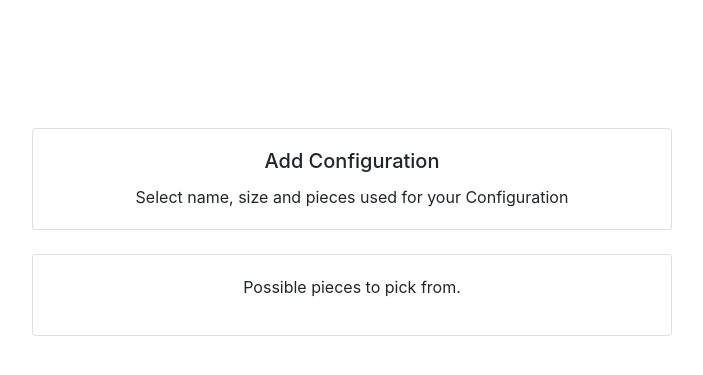
After one commit to gheorghitamutu/IALegoFramework, a Flask app: template web/templates/public/add_configuration.html in a window 1280 px wide. The commit adds this page. Shown: the top 375 px of the page, without its empty margins (288-991 px from the left). Run offline with Flask 2, Linux system fonts and the light colour scheme; the template is opened without the code that fills it, so the values that code supplies are empty; some libraries are stand-ins or nearby versions.

Commit message:
added configuration in interface
bug fix plotly piece matrix (frontend to plotly)
finished piece addition and removal (json load/dump)
added configuration (page only; unfinished)

Co-Authored-By: hmanuela <hmanuela@users.noreply.github.com>

```diff
--- a/main.py
+++ b/main.py
@@ -5,6 +5,7 @@ from configuration import CommonConfigurations
 from piece import CommonPieces, Piece
 from threading import Thread
 from flask import request
+import json
 
 configurations_bp = Blueprint(
     'configurations',
@@ -18,6 +19,12 @@ pieces_bp = Blueprint(
     static_folder='static',
     template_folder=os.path.join('web', 'templates', 'public', 'resources', 'pieces'))
 
+user_made_pieces_bp = Blueprint(
+    'user_made_pieces',
+    __name__,
+    static_folder='static',
+    template_folder=os.path.join('web', 'templates', 'public', 'resources', 'pieces', 'user_made'))
+
 
 app = Flask(__name__,
             static_url_path='',
@@ -27,18 +34,18 @@ app = Flask(__name__,
 
 @app.route('/')
 def index():
-    return render_template('index.html', message='test')
+    return render_template('index.html')
 
 
-def get_files_list_from(folder):
+def get_file_names_only(folder):
     path = os.path.join(app.template_folder, 'resources', folder)
     return [os.path.splitext(f.name)[0] for f in os.scandir(path) if os.path.isfile(f.path)]
 
 
 @app.route('/configurations')
 def configurations():
-    return render_template('configurations.html', configurations=get_files_list_from('configurations'),
-                           user_made_configurations=get_files_list_from('configurations\\user_made'))
+    return render_template('configurations.html', configurations=get_file_names_only('configurations'),
+                           user_made_configurations=list(set(get_file_names_only('configurations\\user_made'))))
 
 
 @configurations_bp.route('/configurations/<path:path>')
@@ -48,13 +55,24 @@ def render_configuration_file(path):
 
 @app.route('/pieces')
 def pieces():
-    return render_template('pieces.html', pieces=get_files_list_from('pieces'),
-                           user_made_pieces=get_files_list_from('pieces\\user_made'))
+    return render_template('pieces.html', pieces=get_file_names_only('pieces'),
+                           user_made_pieces=list(set(get_file_names_only('pieces\\user_made'))))  # ignore json files
 
 
 @pieces_bp.route('/pieces/<path:path>')
 def render_piece_file(path):
-    return render_template(os.path.join('{}.html'.format(path)))
+    piece_template_name = os.path.join('{}.html'.format(path))
+    piece_path = os.path.join(app.root_path, pieces_bp.template_folder, piece_template_name)
+    if os.path.exists(piece_path):
+        return render_template(piece_template_name)
+
+    return redirect(url_for('user_made_pieces.render_user_piece_file', path=path))
+
+
+@user_made_pieces_bp.route('/pieces/user_made/<path:path>')
+def render_user_piece_file(path):
+    piece_template_name = os.path.join('{}.html'.format(path))
+    return render_template(piece_template_name)
 
 
 def try_delete(files):
@@ -68,7 +86,7 @@ def try_delete(files):
 
 
 @app.route('/remove/pieces/<path:path>')
-def render_piece_file(path):
+def remove_user_made_piece_files(path):
     files_to_delete = list()
     files_to_delete.append(
         '{}\\{}\\resources\\pieces\\user_made\\{}.html'.format(app.root_path, app.template_folder, path))
@@ -97,18 +115,33 @@ def add_piece():
         fill_all = True
         filled_cells = None
     else:
-        filled_cells = [(x // size[0], x % size[0]) for x in filled_cells]
-        size = [size[1], size[0]]  # TODO: check why these are inverted in piece
+        filled_cells = [(x // size[1], x % size[1]) for x in filled_cells]
+        size = [size[0], size[1]]
 
     user_made = True
     name = request.form['name']
 
     print(filled_cells)
 
-    piece = Piece(size=size, filled_cells=filled_cells, fill_all=fill_all, name=name, user_made=user_made)
+    piece = Piece(
+        size=size, filled_cells=filled_cells, fill_all=fill_all, name=name, user_made=user_made)
     piece.serialize()
 
+    Thread(target=piece.output_piece_plotly()).start()  # drawing the SVG using plotly takes a lot
+
     return redirect(url_for('pieces'))
+
+
+@app.route('/add/configurations')
+def add_configurations():
+    default_pieces = get_file_names_only('pieces')
+    user_made_pieces = list(set(get_file_names_only('pieces\\user_made')))
+
+    all_pieces_available = list()
+    all_pieces_available.extend(default_pieces)
+    all_pieces_available.extend(user_made_pieces)
+
+    return render_template('add_configuration.html', pieces=all_pieces_available)
 
 
 def init_components():
@@ -118,11 +151,26 @@ def init_components():
         print('Created file for configuration {}.'.format(configuration.plotly_filename))
         configuration.serialize()
         print('Serialized configuration {}.'.format(configuration.plotly_filename))
-
+#
     # make sure default CommonPieces are built
     for name, piece in CommonPieces.items():
         piece.output_piece_plotly()
         print('Created file for piece {}.'.format(piece.plotly_filename))
+
+    user_made_pieces_folder = '{}\\{}\\resources\\pieces\\user_made'.format(app.root_path, app.template_folder)
+    json_files = get_file_names_only(user_made_pieces_folder)
+    for filename in json_files:
+        full_path = '{}.json'.format(os.path.join(user_made_pieces_folder, filename))
+        with open(full_path) as f:
+            data = json.load(f)
+            size = None
+            matrix = data['matrix']
+            user_made = True
+            name = data['name']
+
+            piece = Piece(
+                size=size, filled_cells=None, fill_all=False, name=name, user_made=user_made, matrix=matrix)
+            piece.output_piece_plotly()
 
 
 if __name__ == '__main__':
@@ -131,4 +179,5 @@ if __name__ == '__main__':
 
     app.register_blueprint(pieces_bp)
     app.register_blueprint(configurations_bp)
+    app.register_blueprint(user_made_pieces_bp)
     app.run(debug=True)
--- a/web/static/css/stylesheet.css
+++ b/web/static/css/stylesheet.css
@@ -14,3 +14,8 @@ body {
 .cell_selected {
     background-color: #ffc107;
 }
+
+.btn_pad {
+    padding: 10px;
+    margin: 1em;
+}
--- /dev/null
+++ b/web/templates/public/add_configuration.html
@@ -0,0 +1,47 @@
+{% extends "layout.html" %}
+{% block title %}
+    {{ super() }}
+{% endblock %}
+{% block head %}
+  {{ super() }}
+{% endblock %}
+
+{% block content %}
+
+<div class="row row-cols-1 row-cols-md-1">
+  <div class="col mb-4">
+
+      <div class="card text-center">
+          <div class="card-body">
+              <h5 class="card-title">Add Configuration</h5>
+              <p class="card-text">Select name, size and pieces used for your Configuration</p>
+          </div>
+      </div>
+
+      <br>
+
+      <div class="row">
+          <div class="col-md-12">
+              <div class="card text-center">
+                  <div class="card-body">
+                      <p class="card-text">Possible pieces to pick from.</p>
+                          <div class="row">
+                          {% for piece in pieces %}
+
+                          <a href="{{ '\\pieces\\' + piece }}" target="_blank" type="button" class="btn btn-outline-info btn_pad">
+                              {{ piece }}
+                          </a>
+
+                          {% endfor %}
+                          </div>
+                      </div>
+                  </div>
+              </div>
+          </div>
+      </div>
+
+  </div>
+
+</div>
+
+{% endblock %}
--- a/web/templates/public/index.html
+++ b/web/templates/public/index.html
@@ -56,7 +56,8 @@
                 <div class="card-body">
                     <h5 class="card-title">Additional Information</h5>
                     <p class="card-text">
-                        You're able to see (using plotly), add or remove (non-default structures only) all the available pieces and configurations.
+                        You're able to visualize (using plotly), add or remove (non-default structures only) all the available pieces and configurations.
+                        <br>
                         In addition, you can check if the framework contains all the pieces required for a custom configuration.
                     </p>
                 </div>
--- a/web/templates/public/layout.html
+++ b/web/templates/public/layout.html
@@ -10,6 +10,7 @@
         <link rel="stylesheet" href="{{ url_for('static', filename='css/bootstrap.min.css') }}">
         <link rel="stylesheet" href="{{ url_for('static', filename='css/stylesheet.css') }}">
 
+        <link rel="shortcut icon" href="{{ url_for('static', filename='images/favicon.ico') }}">
 
         <!-- Optional JavaScript -->
         <!-- jQuery first, then Popper.js, then Bootstrap JS -->
```
Also changed, not shown: piece.py (+42 -37 lines), web/static/js/grid.js (+13 -12 lines), web/templates/public/add_piece.html (+4 -4 lines), web/templates/public/configurations.html (+58 -4 lines), web/static/images/favicon.ico (added).
